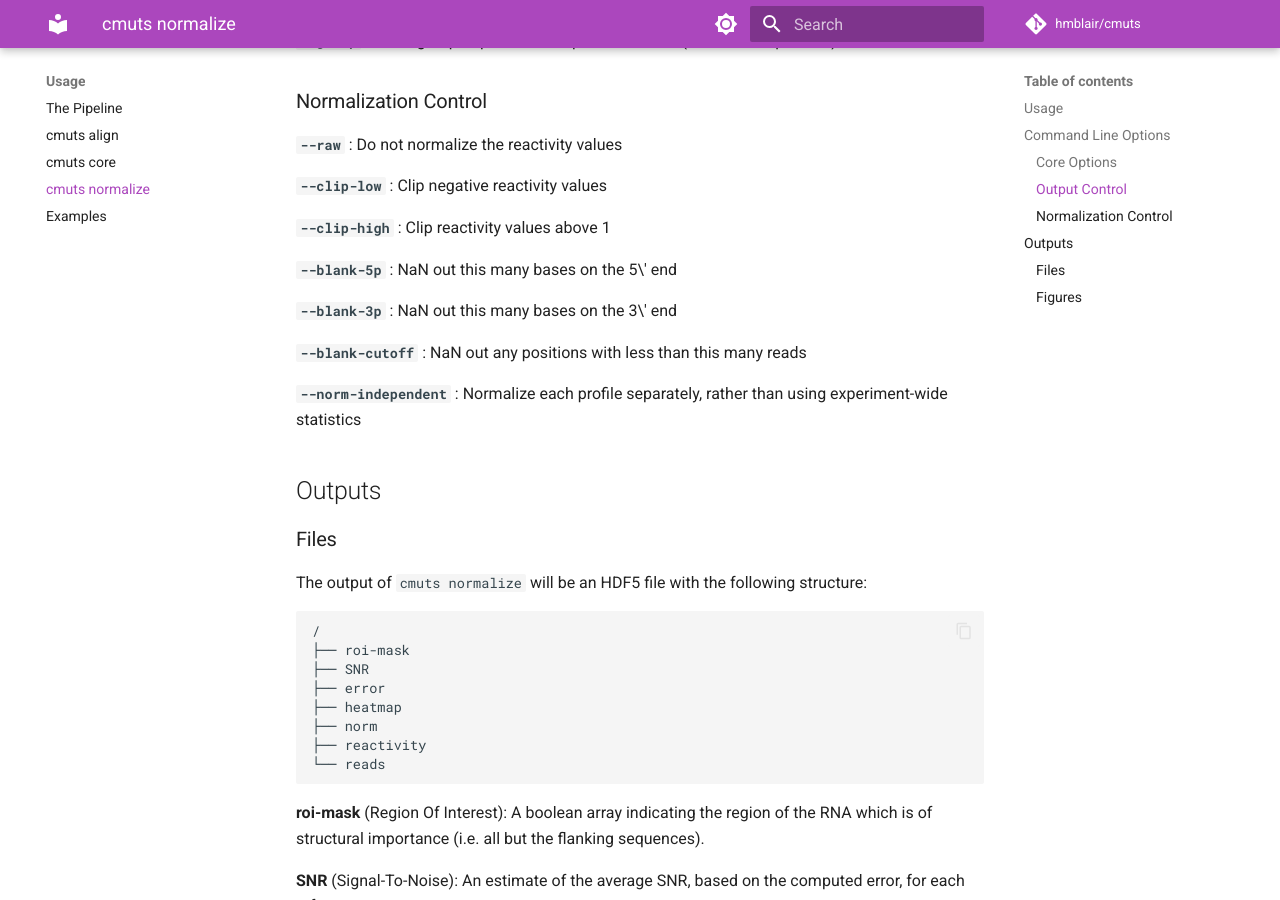
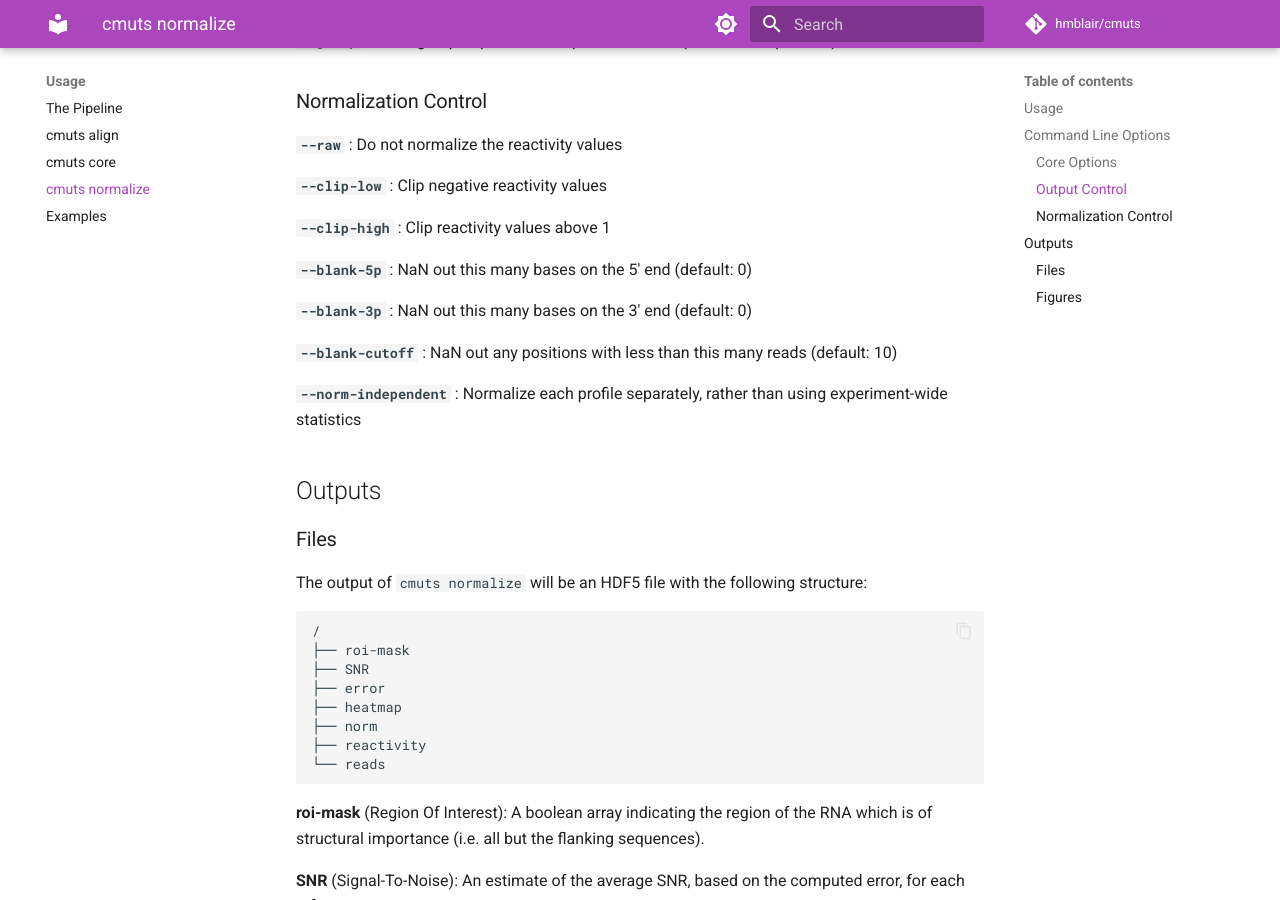
Before and after one commit to hmblair/cmuts, an MkDocs documentation site: the page built from docs/usage/cmuts-normalize.md, in a window 1280 px wide and 900 px high, scrolled down 1011 px. Built offline with MkDocs 1.6.1 and Material for MkDocs 9.7.7, drawn with Linux system fonts in a browser that asks for light colours; comment, search, counter and statistics services are not loaded.

Commit message:
Added defaults

```diff
--- a/docs/usage/cmuts-normalize.md
+++ b/docs/usage/cmuts-normalize.md
@@ -40,11 +40,11 @@ The `--mod` and `--nomod` flags specify the HDF5 datasets in which the treated a
 
 **`--clip-high`** : Clip reactivity values above 1
 
-**`--blank-5p`** : NaN out this many bases on the 5\' end
+**`--blank-5p`** : NaN out this many bases on the 5' end (default: 0)
 
-**`--blank-3p`** : NaN out this many bases on the 3\' end
+**`--blank-3p`** : NaN out this many bases on the 3' end (default: 0)
 
-**`--blank-cutoff`** : NaN out any positions with less than this many reads
+**`--blank-cutoff`** : NaN out any positions with less than this many reads (default: 10)
 
 **`--norm-independent`** : Normalize each profile separately, rather than using experiment-wide statistics
 
```
